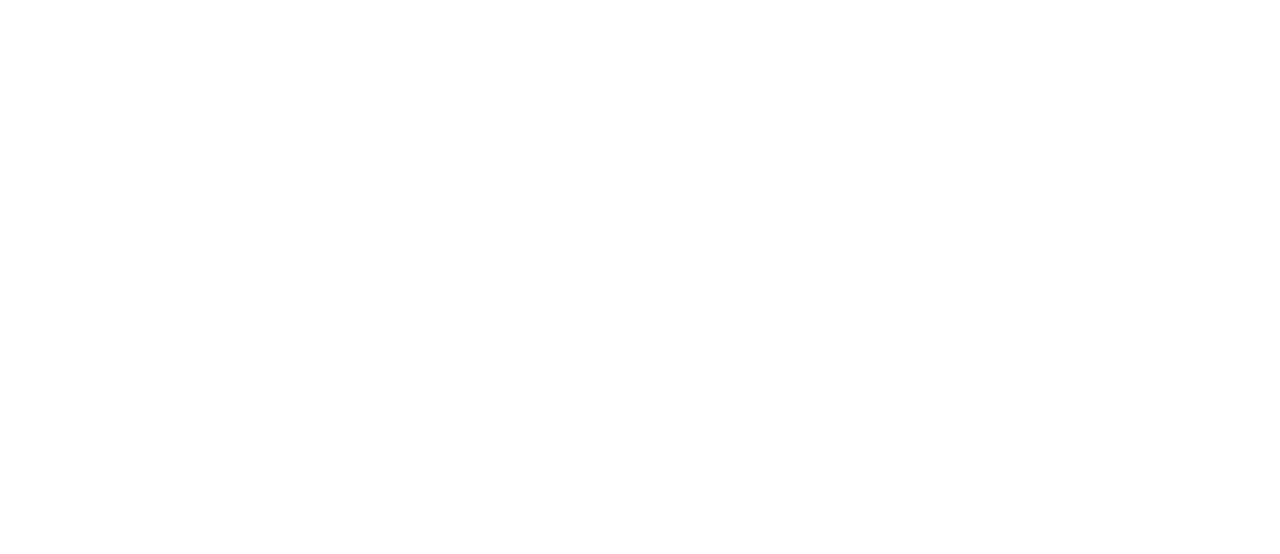
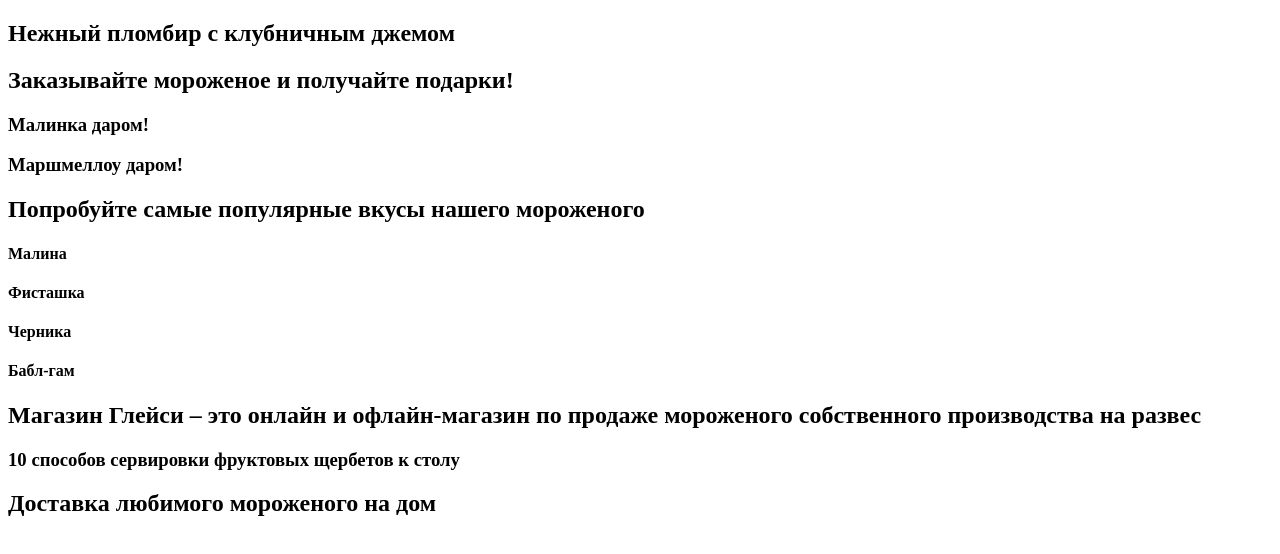
Before and after one commit to andy-rosa/project-gllacy, a plain HTML site: page index.html in a window 1280 px wide. Drawn offline with Linux system fonts and the light colour scheme.

Commit message:
Добавил в проект уровневую разметку заголовков

```diff
--- a/index.html
+++ b/index.html
@@ -19,28 +19,68 @@
     <main class="page-main">
 
       <!-- Слайдер с различными вкусами мороженого -->
-      <section class="ice-cream-slider"></section>
+      <section class="ice-cream-slider">
+
+        <h2 class="main-heading">Нежный пломбир
+          с клубничным джемом</h2>
+
+      </section>
 
       <!-- Раздел с карточками специального предложения -->
-      <section class="special-offer"></section>
+      <section class="special-offer">
+
+        <h2 class="section-heading">Заказывайте мороженое и получайте подарки!</h2>
+
+        <h3 class="card-heading">Малинка даром!</h3>
+
+        <h3 class="card-heading">Маршмеллоу даром!</h3>
+
+      </section>
 
       <!--  Часть каталога с популярными вкусами -->
-      <section class="ice-cream-popular-cards-list"></section>
+      <section class="ice-cream-popular-cards-list">
+
+        <h2 class="section-heading">Попробуйте самые популярные вкусы нашего мороженого</h2>
+
+        <!-- Карточки популярных навионок -->
+        <h4 class="card-item-heading">Малина</h4>
+
+        <h4 class="card-item-heading">Фисташка</h4>
+
+        <h4 class="card-item-heading">Черника</h4>
+
+        <h4 class="card-item-heading">Бабл-гам</h4>
+
+      </section>
 
       <!-- Раздел с информацией о нас и нашими преимуществами -->
-      <section class="about-shop"></section>
+      <section class="about-shop">
+
+        <h1 class="section-heading">Магазин Глейси – это онлайн и офлайн-магазин по продаже мороженого собственного производства на развес</h1>
+
+      </section>
 
       <!-- Карточки из нашего блока -->
       <article class="section-cards-blog">
-        <div class="card-block"></div>
+
+        <div class="card-block">
+          <h3 class="card-heading">10 способов сервировки фруктовых щербетов
+            к столу</h3>
+        </div>
+
         <div class="email-submit"></div>
+
       </article>
 
       <!-- Блок с оформлением доставки -->
       <section class="delivery"></section>
 
       <!-- Блок с адресом -->
-      <section class="adress"></section>
+      <section class="adress">
+
+        <h2 class="section-heading">Доставка любимого мороженого на дом</h2>
+
+      </section>
 
     </main>
 
```
Also changed, not shown: catalog.html (+5 -0 lines).
